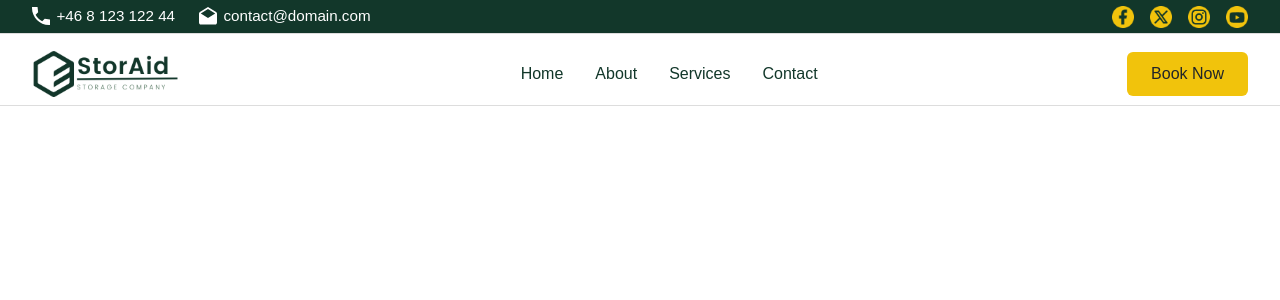
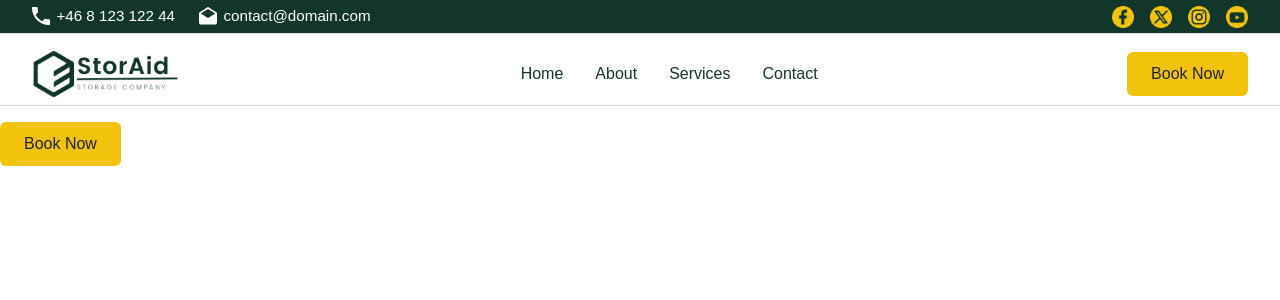
Before and after one commit to Pieplow/storaid-assignment-react, a React (Vite) app: page / in a window 1280 px wide. Shown: the top 300 px of the page. Built offline with nearby package versions, Linux system fonts and the light colour scheme.

Commit message:
tested to add in app

```diff
--- a/src/App.jsx
+++ b/src/App.jsx
@@ -1,12 +1,13 @@
 import React from "react";
 import Header from './components/sections/Header';
+import Hero from "./components/sections/Hero";
 import "./styles/global.css";
 
 function App() {
   return (
     <>
-      <Header /> {}
-
+      <Header />
+      <Hero />
 
     </>
   );
--- a/src/components/sections/hero.jsx
+++ b/src/components/sections/hero.jsx
@@ -1,8 +1,6 @@
-import heroImg from "@/assets/hero-image.png";
 import 'bootstrap/dist/css/bootstrap.min.css';
 import SectionText from "../../generics/SectionText";
 import Button from "../../generics/Button";
-import './styles/global.css';
 
 
 function Hero() {
```
Also changed, not shown: src/components/sections/Hero.css (added).
